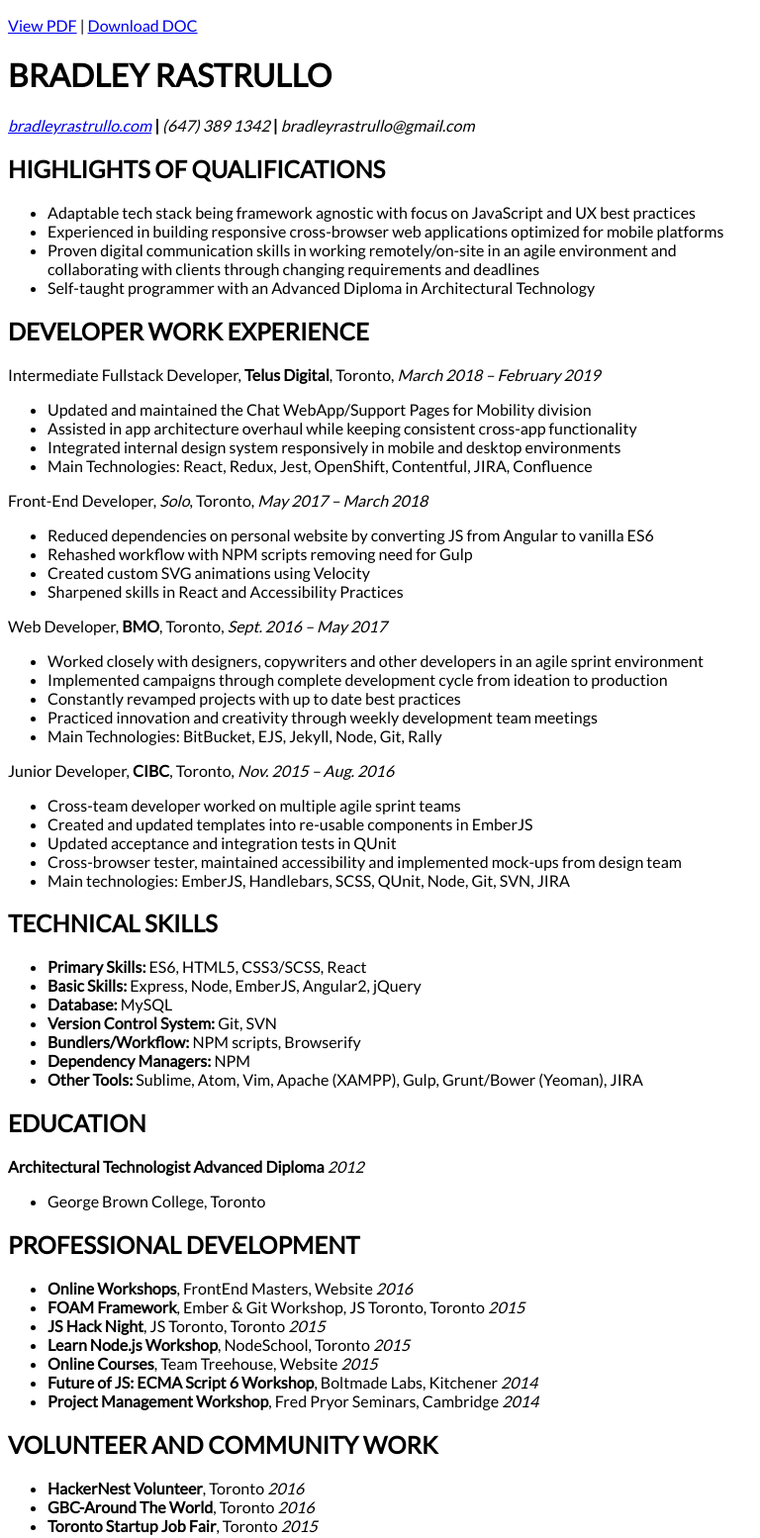
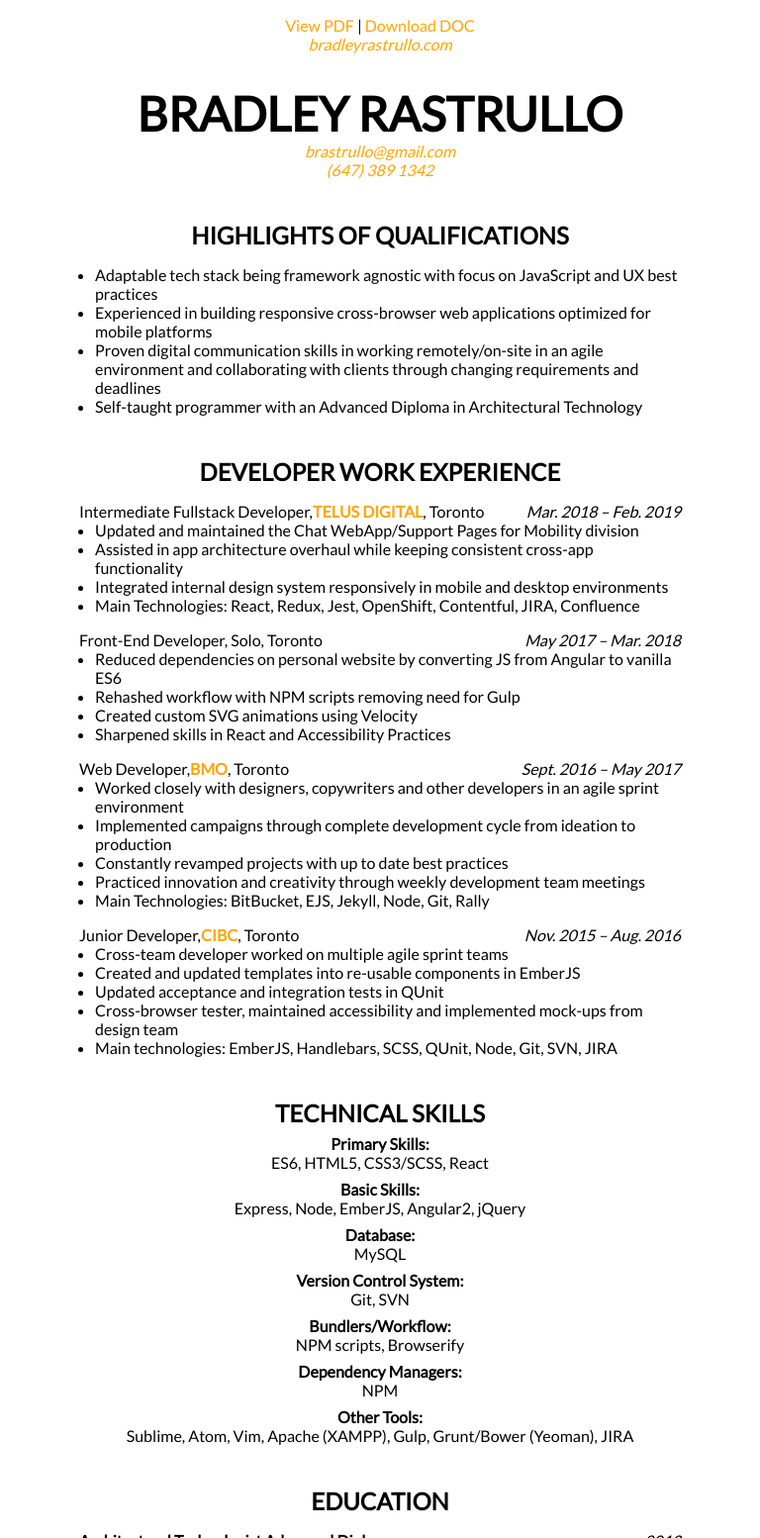
Before and after one commit to brastrullo/resume, a website: page index.html in a window 768 px wide. Shown: the top 1554 px of the page at 99% size. Drawn offline with Linux system fonts and the light colour scheme.

Commit message:
Updated resume formatting, added css styling

```diff
--- a/index.html
+++ b/index.html
@@ -1,4 +1,4 @@
-
+<!-- Converted from .md file using Showdown.js -->
       <!DOCTYPE html>
     <html>
     <head>
@@ -8,9 +8,10 @@
     </head>
     <body>
 
-      <p><a href="https://brastrullo.github.io/resume/BradR-JSDev.pdf" title="View PDF">View PDF</a> | <a href="https://brastrullo.github.io/resume/BradR-JSDev.doc" title="Download DOC">Download DOC</a></p>
+      <p><a href="https://brastrullo.github.io/resume/BradR-JSDev.pdf" title="View PDF">View PDF</a> | <a href="https://brastrullo.github.io/resume/BradR-JSDev.doc" title="Download DOC">Download DOC</a>
+<em><a href="https://bradleyrastrullo.com" title="Visit my personal website">bradleyrastrullo.com</a></em> </p>
 <h1 id="bradleyrastrullo">BRADLEY RASTRULLO</h1>
-<p><em><a href="https://bradleyrastrullo.com" title="Visit my personal website">bradleyrastrullo.com</a></em> <strong>|</strong> <em>(647) 389 1342</em> <strong>|</strong> <em>bradleyrastrullo@gmail.com</em></p>
+<p><em><a href="mailto:brastrullo@gmail.com" title="Send me an email">brastrullo@gmail.com</a></em> <strong>|</strong> <em><a href="tel:6473891342" title="Send me an email">(647) 389 1342</a></em></p>
 <h2 id="highlightsofqualifications">HIGHLIGHTS OF QUALIFICATIONS</h2>
 <ul>
 <li>Adaptable tech stack being framework agnostic with focus on JavaScript and UX best practices</li>
@@ -19,21 +20,21 @@
 <li>Self-taught programmer with an Advanced Diploma in Architectural Technology</li>
 </ul>
 <h2 id="developerworkexperience">DEVELOPER WORK EXPERIENCE</h2>
-<p>Intermediate Fullstack Developer, <strong>Telus Digital</strong>, Toronto, <em>March 2018 – February 2019</em></p>
+<p>Intermediate Fullstack Developer, <strong><a href="https://www.telus.com" title="Visit telus.com">TELUS DIGITAL</a></strong>, Toronto <em>Mar. 2018 – Feb. 2019</em></p>
 <ul>
 <li>Updated and maintained the Chat WebApp/Support Pages for Mobility division</li>
 <li>Assisted in app architecture overhaul while keeping consistent cross-app functionality</li>
 <li>Integrated internal design system responsively in mobile and desktop environments</li>
 <li>Main Technologies: React, Redux, Jest, OpenShift, Contentful, JIRA, Confluence</li>
 </ul>
-<p>Front-End Developer, <em>Solo</em>, Toronto, <em>May 2017 – March 2018</em></p>
+<p>Front-End Developer, Solo, Toronto <em>May 2017 – Mar. 2018</em></p>
 <ul>
 <li>Reduced dependencies on personal website by converting JS from Angular to vanilla ES6</li>
 <li>Rehashed workflow with NPM scripts removing need for Gulp</li>
 <li>Created custom SVG animations using Velocity</li>
 <li>Sharpened skills in React and Accessibility Practices</li>
 </ul>
-<p>Web Developer, <strong>BMO</strong>, Toronto,    <em>Sept. 2016 – May 2017</em></p>
+<p>Web Developer, <strong><a href="https://www.bmo.com" title="Visit bmo.com">BMO</a></strong>, Toronto    <em>Sept. 2016 – May 2017</em></p>
 <ul>
 <li>Worked closely with designers, copywriters and other developers in an agile sprint environment</li>
 <li>Implemented  campaigns through complete development cycle from ideation to production</li>
@@ -41,7 +42,7 @@
 <li>Practiced innovation and creativity through weekly development team meetings</li>
 <li>Main Technologies: BitBucket, EJS, Jekyll, Node, Git, Rally</li>
 </ul>
-<p>Junior Developer, <strong>CIBC</strong>, Toronto, <em>Nov. 2015 – Aug. 2016</em></p>
+<p>Junior Developer, <strong><a href="https://www.cibc.com" title="Visit cibc.com">CIBC</a></strong>, Toronto <em>Nov. 2015 – Aug. 2016</em></p>
 <ul>
 <li>Cross-team developer worked on multiple  agile sprint teams</li>
 <li>Created and updated templates into re-usable components in EmberJS</li>
@@ -66,21 +67,19 @@
 </ul>
 <h2 id="professionaldevelopment">PROFESSIONAL DEVELOPMENT</h2>
 <ul>
-<li><strong>Online Workshops</strong>, FrontEnd Masters, Website    <em>2016</em></li>
-<li><strong>FOAM Framework</strong>, Ember &amp; Git Workshop, JS Toronto, Toronto    <em>2015</em></li>
-<li><strong>JS Hack Night</strong>, JS Toronto, Toronto    <em>2015</em></li>
-<li><strong>Learn Node.js Workshop</strong>, NodeSchool, Toronto    <em>2015</em></li>
-<li><strong>Online Courses</strong>, Team Treehouse, Website    <em>2015</em></li>
-<li><strong>Future of JS: ECMA Script 6 Workshop</strong>, Boltmade Labs, Kitchener    <em>2014</em></li>
-<li><strong>Project Management Workshop</strong>, Fred Pryor Seminars, Cambridge    <em>2014</em></li>
+<li><strong>FOAM Framework</strong> Ember &amp; Git Workshop, JS Toronto    <em>2015</em></li>
+<li><strong>JS Hack Night</strong> JS Toronto    <em>2015</em></li>
+<li><strong>Learn Node.js Workshop</strong> NodeSchool    <em>2015</em></li>
+<li><strong>Future of JS: ECMA Script 6 Workshop</strong> Boltmade Labs    <em>2014</em></li>
+<li><strong>Project Management Workshop</strong> Fred Pryor Seminars    <em>2014</em></li>
 </ul>
 <h2 id="volunteerandcommunitywork">VOLUNTEER AND COMMUNITY WORK</h2>
 <ul>
-<li><strong>HackerNest Volunteer</strong>, Toronto    <em>2016</em></li>
-<li><strong>GBC-Around The World</strong>, Toronto    <em>2016</em></li>
-<li><strong>Toronto Startup Job Fair</strong>, Toronto    <em>2015</em></li>
-<li><strong>Maker Festival Volunteer</strong>, Toronto    <em>2015</em></li>
-<li><strong>Youth Group Facilitator</strong>, YFC, GTA    <em>2003 – 2008</em></li>
+<li><strong>HackerNest Volunteer</strong>    <em>2016</em></li>
+<li><strong>GBC Around The World</strong>    <em>2016</em></li>
+<li><strong>Toronto Startup Job Fair</strong>    <em>2015</em></li>
+<li><strong>Maker Festival Volunteer</strong>    <em>2015</em></li>
+<li><strong>YFC Youth Group Facilitator</strong> <em>2003 – 2008</em></li>
 </ul>
 <h2 id="interests">INTERESTS</h2>
 <ul>
--- a/style.css
+++ b/style.css
@@ -2,4 +2,148 @@
 
 body {
   font-family: 'Lato', sans-serif;
+  margin: .5em .5em 2em;
+  overflow-x: hidden;
+  height: 100%;
 }
+
+body p:first-of-type,
+#bradleyrastrullo + p,
+#interests + ul,
+h1,
+h2 {
+  text-align: center;
+}
+
+a, a:visited {
+  color: orange;
+  text-decoration: none;
+}
+
+a:hover {
+  border-bottom: 1px solid orange;
+}
+
+h1 {
+  font-size: 3em;
+  margin-bottom: 0;
+}
+
+h2 {
+  margin-top: 1.75em;
+  margin-bottom: .3em;
+}
+
+body p:first-of-type em:first-of-type {
+  display: block;
+}
+
+#technicalskills + ul,
+#professionaldevelopment + ul,
+#volunteerandcommunitywork + ul,
+#interests + ul {
+  list-style-type: none;
+  margin: 0;
+  padding-left: 0;
+}
+
+p + ul {
+  margin-top: 0;
+}
+
+#developerworkexperience + p, ul + p, #education + p {
+  margin-bottom: 0;
+}
+
+#bradleyrastrullo + p a:hover {
+  border: none;
+}
+
+@media only screen and (max-width: 768px) {
+  h1 {
+    font-size: 3em;
+  }
+
+  h2 {
+    font-size: 1.5em;
+  }
+  ul {
+    padding-left: 1em;
+  }
+
+  #bradleyrastrullo + p strong {
+    display: none;
+  }
+
+  #bradleyrastrullo + p {
+    margin: 0;
+    display: flex;
+    flex-flow: wrap column;
+  }
+
+  #education + p em {
+    display: inline;
+  }
+
+  ul ~ p em {
+    display: block;
+  }
+
+  #technicalskills + ul strong,
+  #professionaldevelopment + ul strong,
+  #volunteerandcommunitywork + ul strong {
+    display: block;
+  }
+
+  #technicalskills + ul,
+  #professionaldevelopment + ul,
+  #volunteerandcommunitywork + ul {
+    text-align: center;
+  }
+
+  #technicalskills + ul li,
+  #professionaldevelopment + ul li,
+  #volunteerandcommunitywork + ul li {
+    margin-bottom: .5em;
+  }
+}
+
+@media only screen and (min-width: 768px) {
+
+  body {
+    margin: 1em 5em 2em;
+  }
+
+  body p:first-of-type {
+    margin: 0;
+  }
+
+  #bradleyrastrullo + p {
+    margin-top: 0;
+  }
+
+  #developerworkexperience + p, ul + p, #education + p {
+    display: flex;
+    justify-content: start;
+    margin-bottom: 0;
+  }
+
+  ul ~ p em {
+    margin-left: auto;
+  }
+
+  #professionaldevelopment + ul li,
+  #volunteerandcommunitywork + ul li {
+    display: flex;
+    justify-content: start;
+  }
+
+  #professionaldevelopment + ul em,
+  #volunteerandcommunitywork + ul em {
+    margin-left: auto;
+  }
+
+  #professionaldevelopment + ul strong {
+    padding-right: .5em;
+  }
+}
```
Also changed, not shown: README.md, 2 other files.
